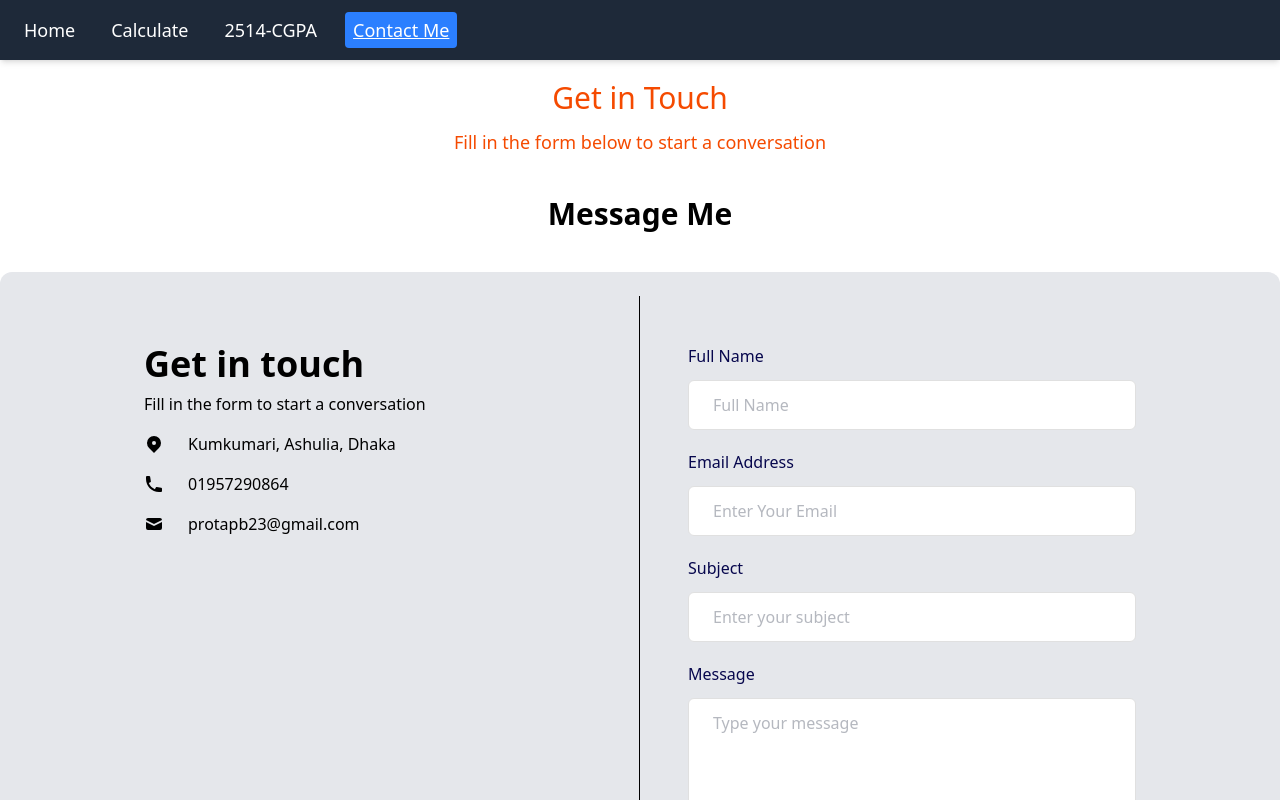
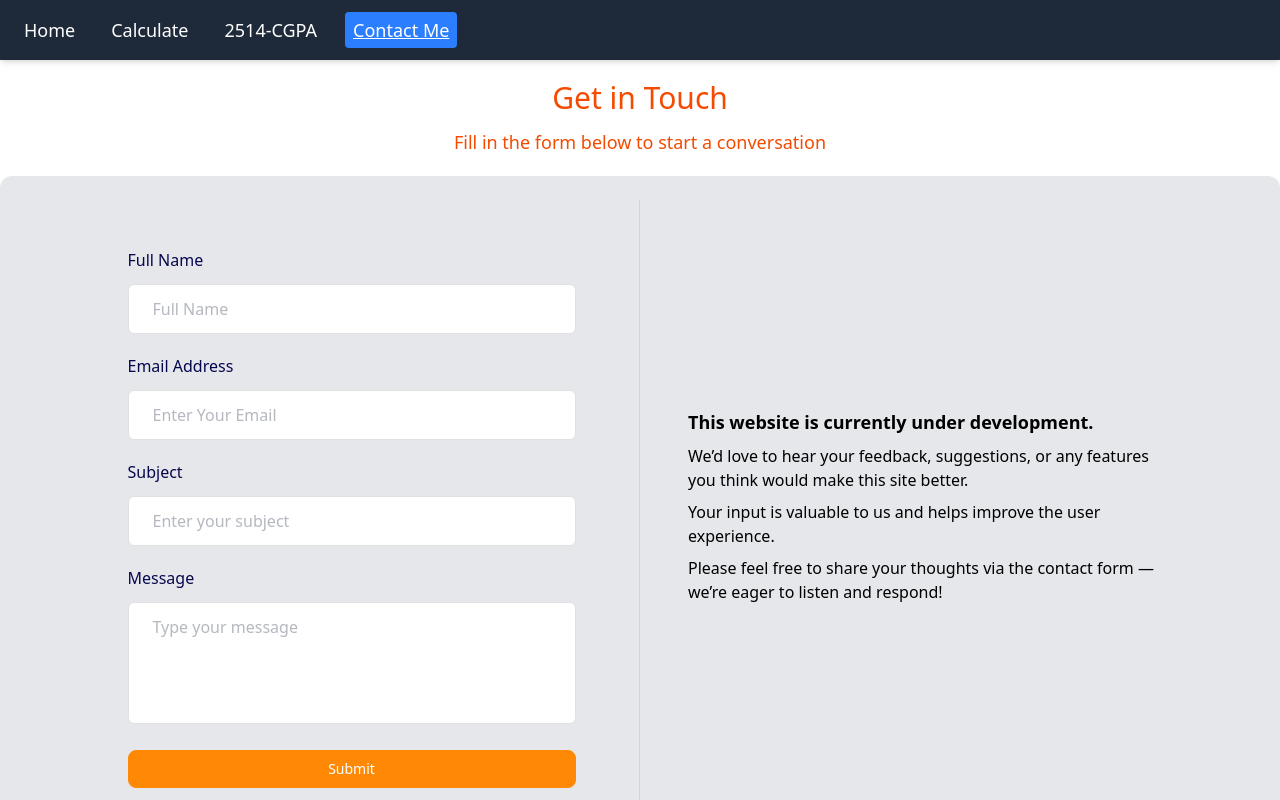
Before and after one commit to protap1100/Cgpa-Calculator, a React (Vite) app: page /contact-me in a window 1280 px wide. Shown: the top 800 px of the page. Built offline with nearby package versions, Linux system fonts and the light colour scheme.

Commit message:
batch updated

```diff
--- a/src/Components/Batch2514Feature.jsx
+++ b/src/Components/Batch2514Feature.jsx
@@ -6,30 +6,48 @@ const Batch2514Feature = () => {
   return (
     <div>
       <SectionTitle
-        heading="Exclusive CGPA Calculator for Batch 2514"
-        subHeading="Easily calculate your semester CGPA by entering your marks"
-      ></SectionTitle>
-      <section className="my-10 p-6 bg-blue-50 rounded shadow-md flex flex-row items-center gap-6">
-        <img
-          src={image}
-          alt="2514 Batch Exclusive"
-          className="w-full  rounded shadow-md object-cover"
-        />
-        <div className="flex flex-col justify-center">
-          <h2 className="text-2xl font-bold text-blue-700 mb-2">
-            🎓 Exclusive for 2514 CSE Batch
+        heading="🎓 Exclusive CGPA Calculator for 2514 CSE Batch"
+        subHeading="Accurately calculate your 1st semester CGPA with full mark breakdown"
+      />
+
+      <section className="my-10 p-4 sm:p-6 bg-blue-50 rounded-2xl shadow-lg flex flex-col-reverse lg:flex-row items-center gap-6 lg:gap-10">
+        {/* Text Content */}
+        <div className="flex-1 w-full">
+          <h2 className="text-xl sm:text-2xl lg:text-3xl font-bold text-blue-700 mb-3 sm:mb-4">
+            Designed Just for You – 2514 CSE Batch
           </h2>
-          <p className="mb-4 text-gray-700 max-w-md">
-            Use our specially designed CGPA calculator tailored for the 2514 CSE
-            batch. Get accurate results based on your semester courses and
-            scores.
+
+          <p className="text-sm sm:text-base text-gray-700 leading-relaxed mb-5 text-justify">
+            Use our specially crafted CGPA Calculator tailored exclusively for the <strong>2514 CSE Batch</strong>! 🎯 Enter your actual scores for each course and get instant, precise results for your 1st semester.
+            <br /><br />
+            🧾 Inputs include:
+            <ul className="list-disc list-inside ml-4 mt-1">
+              <li>CT-1 (Best before Midterm)</li>
+              <li>CT-2 (Best after Midterm)</li>
+              <li>Midterm & Final Exams</li>
+              <li>Attendance or Assignment</li>
+            </ul>
+            <br />
+            📊 The calculator totals your subject-wise marks, converts them into grade points using the official system, and gives your final semester CGPA instantly.
+            <br /><br />
+            📥 You can also download a well-formatted <strong>PDF report</strong> of all your marks, grades, and GPA — perfect for record keeping or sharing with teachers/advisors!
           </p>
+
           <Link
             to="/2514-CGPA"
-            className="inline-block bg-blue-600 text-white px-5 py-2 rounded hover:bg-blue-700 transition"
+            className="inline-block bg-blue-600 hover:bg-blue-700 text-white text-sm sm:text-base font-semibold px-5 py-2.5 rounded-lg shadow-md transition"
           >
-            Calculate Your CGPA
+            🚀 Start CGPA Calculation
           </Link>
+        </div>
+
+        {/* Image Content */}
+        <div className="flex-1 w-full">
+          <img
+            src={image}
+            alt="2514 Batch CGPA Calculator"
+            className="w-full rounded-xl object-cover shadow-md"
+          />
         </div>
       </section>
     </div>
--- a/src/pages/contactMe/ContactMe.jsx
+++ b/src/pages/contactMe/ContactMe.jsx
@@ -46,58 +46,11 @@ const ContactMe = () => {
         heading="Get in Touch"
         subHeading="Fill in the form below to start a conversation"
       />
-      <h1 className="text-center my-10 font-bold text-3xl ">Message Me</h1>
       <section className="py-6 mt-5 bg-gray-200 dark:text-gray-900 rounded-xl">
-        <div className="grid max-w-6xl grid-cols-1 px-0 mx-auto lg:px-8 md:grid-cols-2 md:divide-x">
-          <div className="items-center justify-center p-12">
-            <h1 className="text-4xl font-bold">Get in touch</h1>
-            <p className="pt-2 pb-4">
-              Fill in the form to start a conversation
-            </p>
-            <div className="space-y-4">
-              <p className="flex items-center">
-                <svg
-                  xmlns="http://www.w3.org/2000/svg"
-                  viewBox="0 0 20 20"
-                  fill="currentColor"
-                  className="w-5 h-5 mr-2 sm:mr-6"
-                >
-                  <path
-                    fillRule="evenodd"
-                    d="M5.05 4.05a7 7 0 119.9 9.9L10 18.9l-4.95-4.95a7 7 0 010-9.9zM10 11a2 2 0 100-4 2 2 0 000 4z"
-                    clipRule="evenodd"
-                  ></path>
-                </svg>
-                <span>Kumkumari, Ashulia, Dhaka</span>
-              </p>
-              <p className="flex items-center">
-                <svg
-                  xmlns="http://www.w3.org/2000/svg"
-                  viewBox="0 0 20 20"
-                  fill="currentColor"
-                  className="w-5 h-5 mr-2 sm:mr-6"
-                >
-                  <path d="M2 3a1 1 0 011-1h2.153a1 1 0 01.986.836l.74 4.435a1 1 0 01-.54 1.06l-1.548.773a11.037 11.037 0 006.105 6.105l.774-1.548a1 1 0 011.059-.54l4.435.74a1 1 0 01.836.986V17a1 1 0 01-1 1h-2C7.82 18 2 12.18 2 5V3z"></path>
-                </svg>
-                <span>01957290864</span>
-              </p>
-              <p className="flex items-center">
-                <svg
-                  xmlns="http://www.w3.org/2000/svg"
-                  viewBox="0 0 20 20"
-                  fill="currentColor"
-                  className="w-5 h-5 mr-2 sm:mr-6"
-                >
-                  <path d="M2.003 5.884L10 9.882l7.997-3.998A2 2 0 0016 4H4a2 2 0 00-1.997 1.884z"></path>
-                  <path d="M18 8.118l-8 4-8-4V14a2 2 0 002 2h12a2 2 0 002-2V8.118z"></path>
-                </svg>
-                <span>protapb23@gmail.com</span>
-              </p>
-            </div>
-          </div>
-          <div className="flex items-center justify-center p-12">
-            <ToastContainer></ToastContainer>
-            <div className="mx-auto w-full max-w-[550px]">
+        <div className="grid grid-cols-1 md:grid-cols-2 md:divide-x divide-gray-300 max-w-6xl mx-auto text-sm md:text-base">
+          <div className="flex flex-col items-center justify-center p-6 md:p-12">
+            <ToastContainer />
+            <div className="w-full max-w-md">
               <form onSubmit={sendEmail}>
                 <div className="mb-5">
                   <label className="mb-3 block text-base font-medium text-[#07074D]">
@@ -150,12 +103,31 @@ const ContactMe = () => {
                 <div>
                   <button
                     type="submit"
-                    className="px-4 py-2 border border-orange-400 text-orange-500 rounded-lg hover:bg-orange-50 text-sm font-medium transition cursor-pointer"
+                    className="px-4 w-full py-2 border border-orange-400 bg-orange-400 text-white rounded-lg hover:bg-orange-600 text-sm font-medium transition cursor-pointer"
                   >
                     Submit
                   </button>
                 </div>
               </form>
+            </div>
+          </div>
+          <div className="p-6 md:p-12 flex flex-col justify-center">
+            <div className="mb-6 px-4 sm:px-0">
+              <h1 className="text-lg font-semibold mb-2">
+                This website is currently under development.
+              </h1>
+              <p className="mb-2">
+                We’d love to hear your feedback, suggestions, or any features
+                you think would make this site better.
+              </p>
+              <p className="mb-2">
+                Your input is valuable to us and helps improve the user
+                experience.
+              </p>
+              <p>
+                Please feel free to share your thoughts via the contact form —
+                we’re eager to listen and respond!
+              </p>
             </div>
           </div>
         </div>
```
